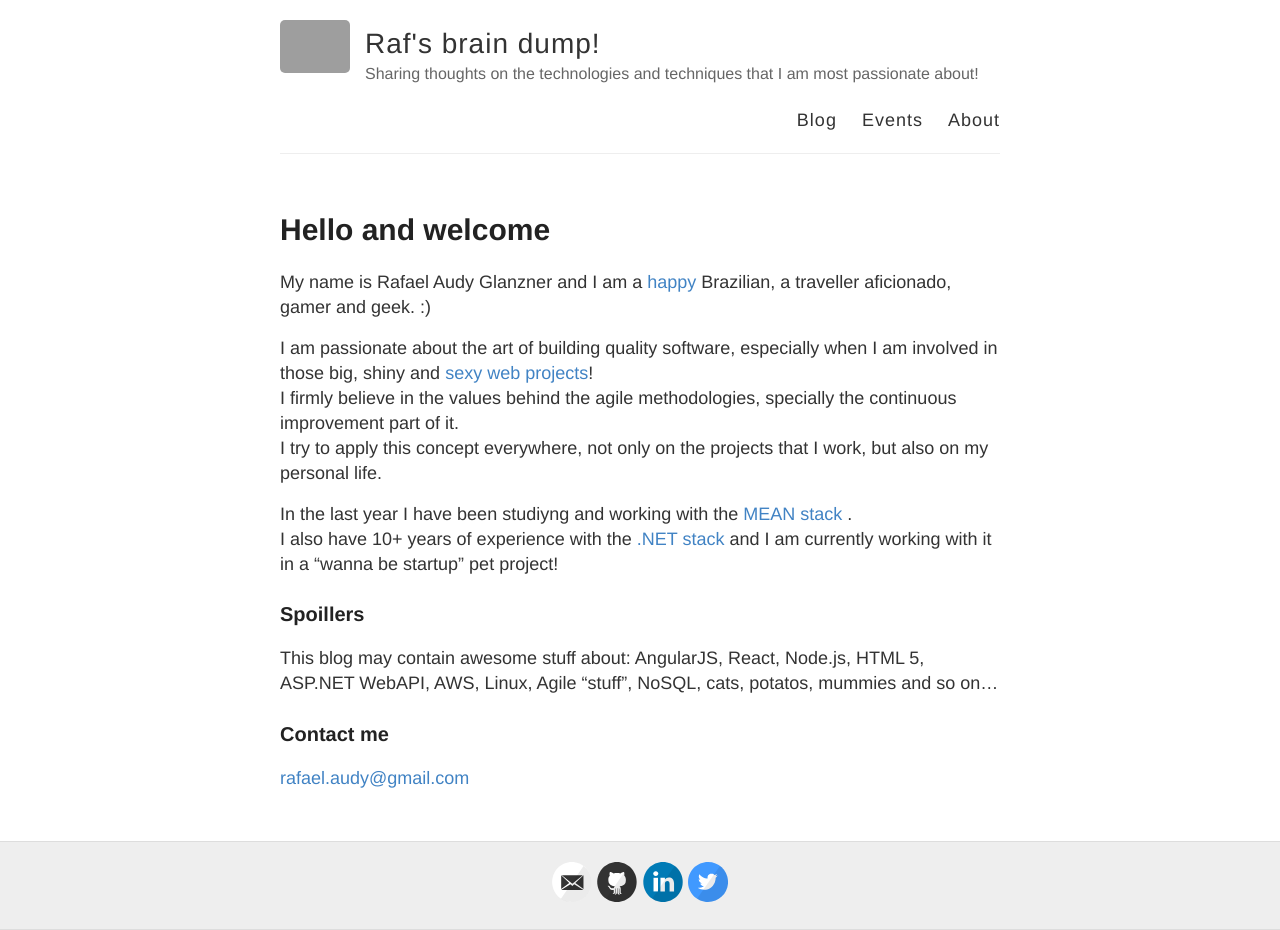
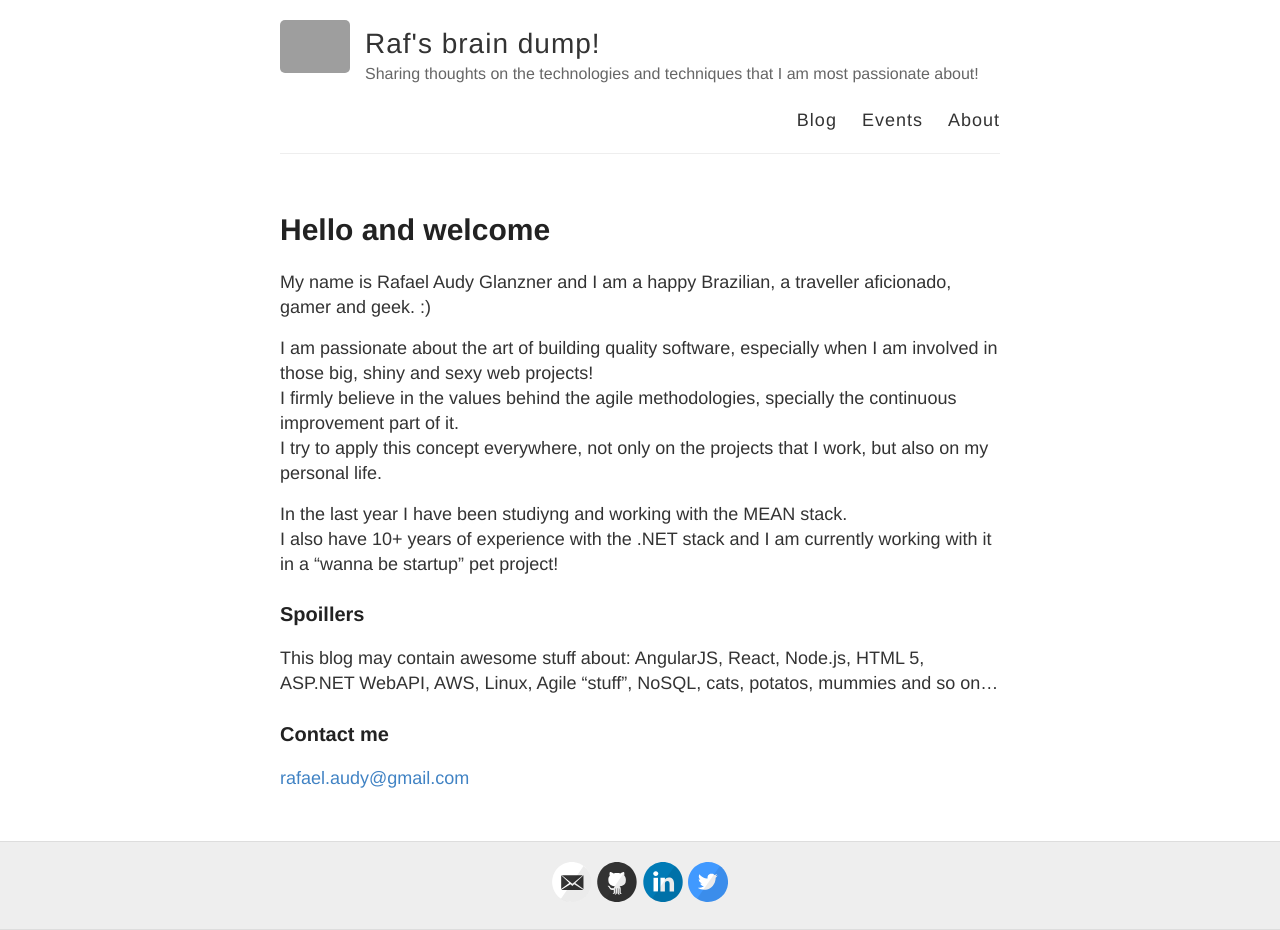
Before and after one commit to rafaelaudy/rafaelaudy.github.io, a Jekyll site: the page built from about.md, in a window 1280 px wide. Built offline with Jekyll 4.4.1, drawn with Linux system fonts in a browser that asks for light colours; Markdown is read by kramdown in place of the engine named in the settings; grey boxes are pictures that could not be loaded.

Commit message:
Fixing the style of the about page

```diff
--- a/about.md
+++ b/about.md
@@ -3,14 +3,14 @@ layout: page
 title: Hello and welcome
 permalink: /about/
 ---
-My name is Rafael Audy Glanzner and I am a <span class="featured">happy</span> Brazilian, a traveller aficionado, gamer and geek. :)
+My name is Rafael Audy Glanzner and I am a happy Brazilian, a traveller aficionado, gamer and geek. :)
 
-I am passionate about the art of building quality software, especially when I am involved in those big, shiny and <span class="featured">sexy web projects</span>!  <br>
+I am passionate about the art of building quality software, especially when I am involved in those big, shiny and sexy web projects!  <br>
 I firmly believe in the values behind the agile methodologies, specially the continuous improvement part of it. <br>
 I try to apply this concept everywhere, not only on the projects that I work, but also on my personal life.
 
-In the last year I have been studiyng and working with the <span class="featured">MEAN stack</span> . <br>
-I also have 10+ years of experience with the <span class="featured">.NET stack</span>  and I am currently working with it in a "wanna be startup" pet project!
+In the last year I have been studiyng and working with the MEAN stack. <br>
+I also have 10+ years of experience with the .NET stack and I am currently working with it in a "wanna be startup" pet project!
 
 ### Spoillers
 This blog may contain awesome stuff about:
```
